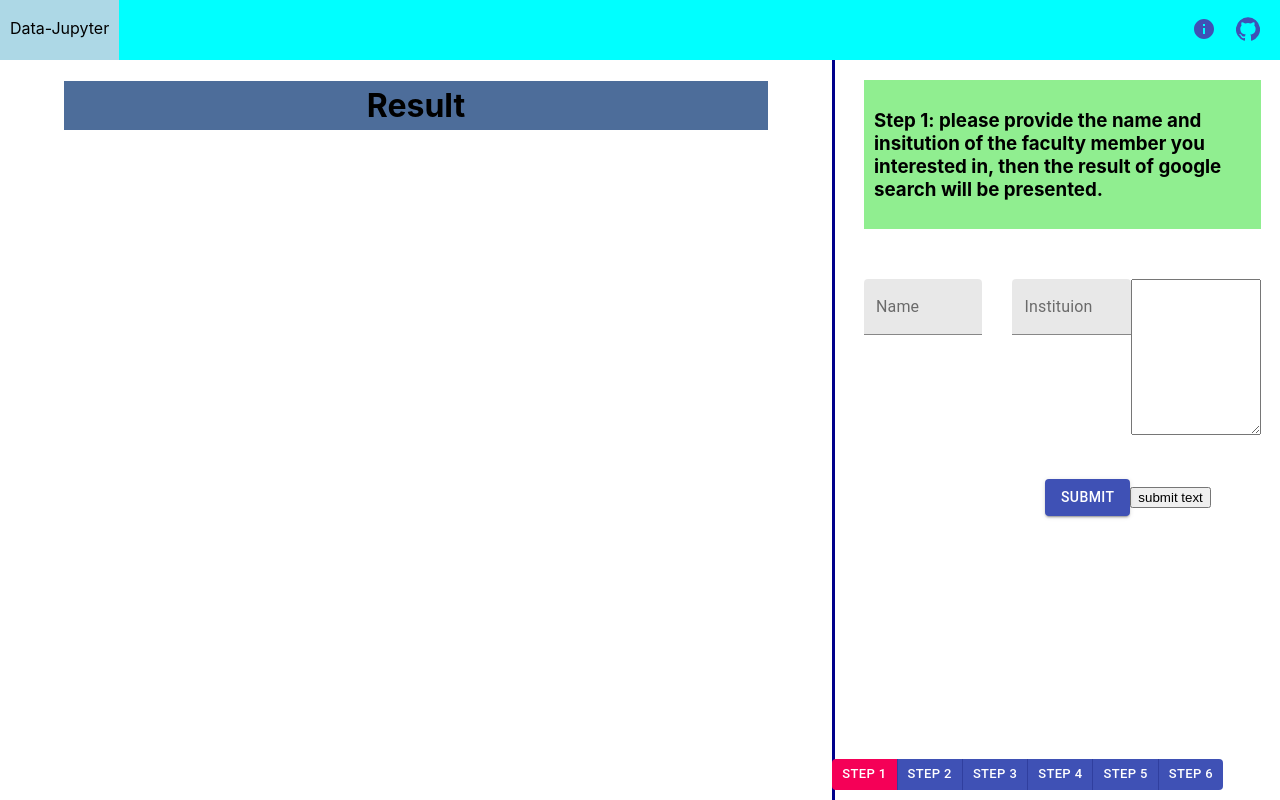
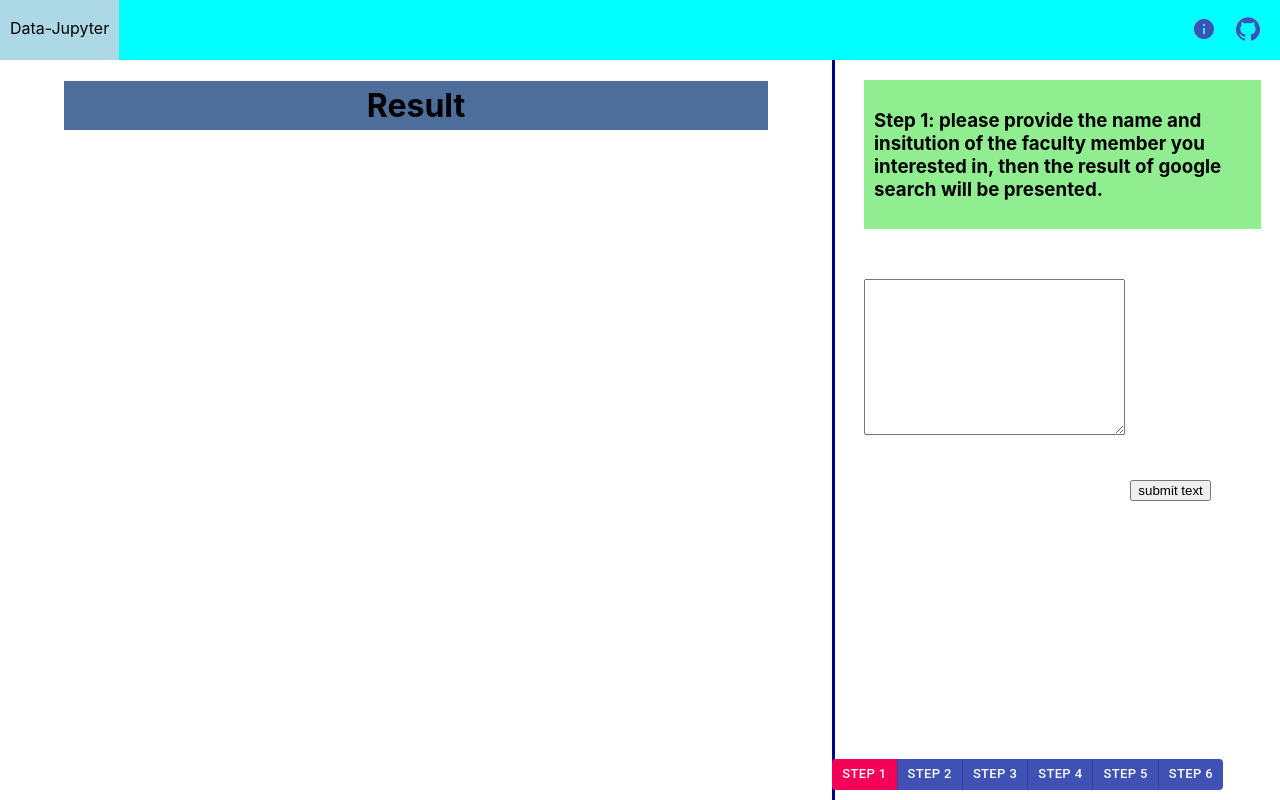
Before and after one commit to Philosyang/dataJupyterReborn, a React (Create React App) app in the folder frontend/data-jupyter/: page / in a window 1280 px wide. Built offline with nearby package versions, Linux system fonts and the light colour scheme.

Commit message:
bug fixed

```diff
--- a/frontend/data-jupyter/src/componets/eachSteps/step1/stepOneInput.jsx
+++ b/frontend/data-jupyter/src/componets/eachSteps/step1/stepOneInput.jsx
@@ -70,12 +70,9 @@ export default function StepOneInput(props) {
     return(
         <div className = "StepOneInputWrapper">
             <div className = "inputBoxesWrapper">
-                <TextField style={{paddingRight: "30px"}} id="filled-basic" label="Name" variant="filled" onChange = {(e) =>{setName(e.target.value)}}/>
-                <TextField id="filled-basic" label="Instituion" variant="filled" onChange = {(e) =>{setInstitution(e.target.value)}}/>
-                <textarea name="python" id="" cols="30" rows="10" onClick={(e)=>{setPythonText(e.target.value)}}></textarea>
+                <textarea name="python" id="" cols="30" rows="10" onChange={(e)=>{setPythonText(e.target.value)}}></textarea>
             </div>
             <div className = "submitButton">
-                <Button color = "primary" variant="contained" onClick={handleStepOneSubmit}>Submit</Button>
                 <button onClick = {handleSubmitText}>submit text</button>
             </div>
             {
```
